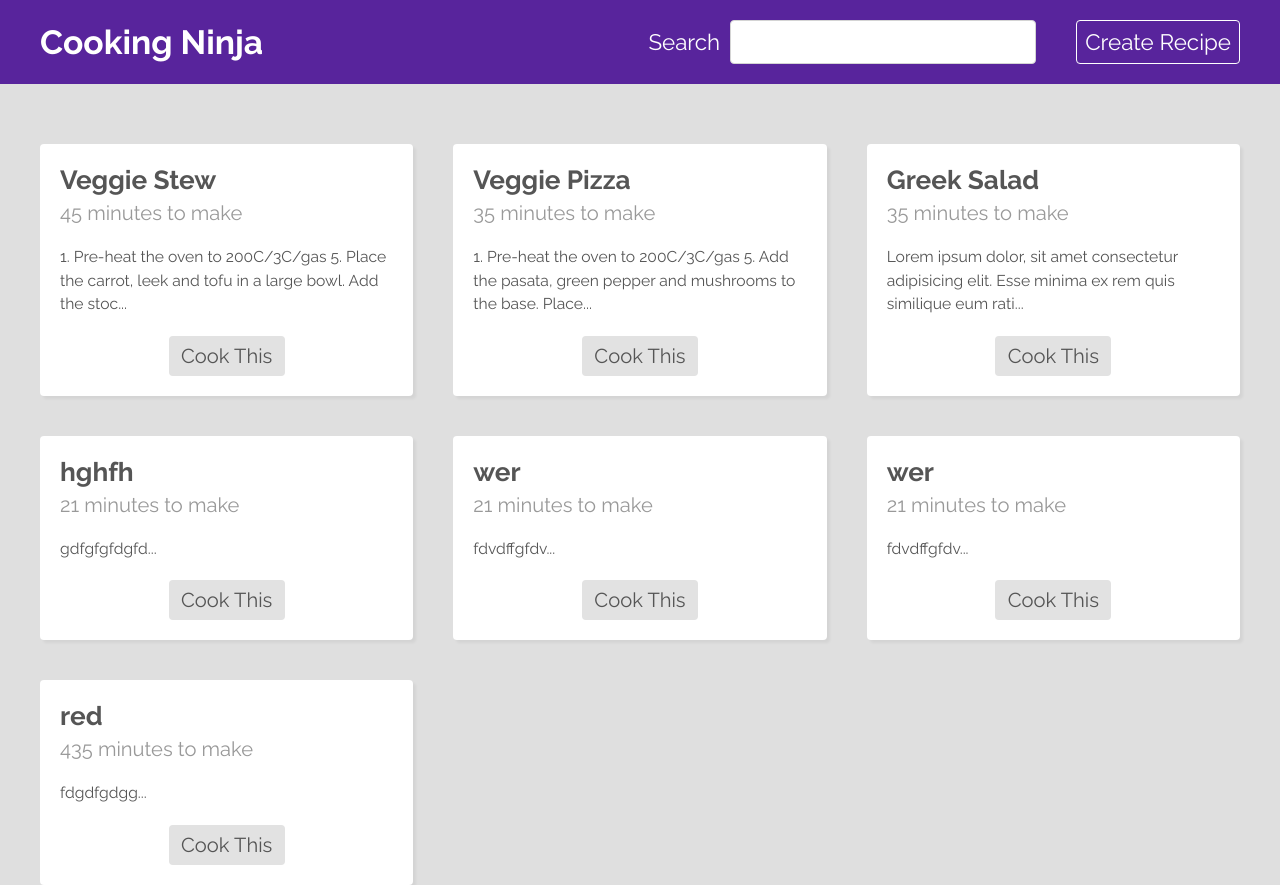
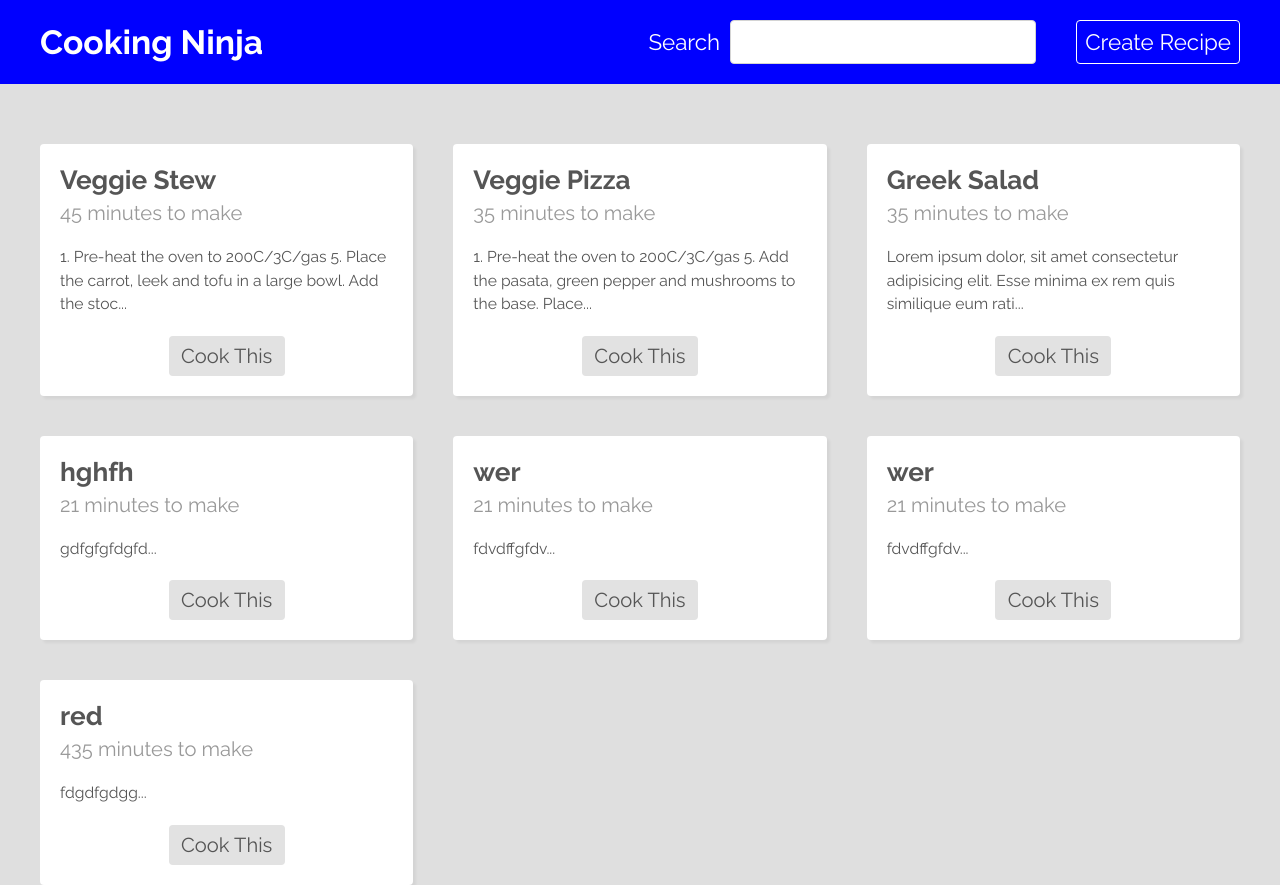
Before and after one commit to KieranWebDev/RecipeDirectory-ReactAndFirebase, a React (Create React App) app: page / in a window 1280 px wide. Built offline with nearby package versions, Linux system fonts and the light colour scheme; data requests are answered from the project's data file.

Commit message:
created useContext to change color of navbar

```diff
--- a/src/components/navbar/Navbar.js
+++ b/src/components/navbar/Navbar.js
@@ -1,14 +1,18 @@
 import { Link } from 'react-router-dom';
+import { useContext } from 'react';
 
 //styles
 import './navbar.css';
 
 //components
 import SearchBar from '../searchBar/Searchbar';
+import { ThemeContext } from '../../context/ThemeContext';
 
 export default function Navbar() {
+  const { color } = useContext(ThemeContext);
+
   return (
-    <div className="navbar">
+    <div className="navbar" style={{ background: color }}>
       <nav>
         <Link className="logo" to="/">
           <h1> Cooking Ninja</h1>
--- /dev/null
+++ b/src/context/ThemeContext.js
@@ -0,0 +1,13 @@
+import { createContext } from 'react';
+
+export const ThemeContext = createContext();
+
+export function ThemeProvider({ children }) {
+  //custom logic
+
+  return (
+    <ThemeContext.Provider value={{ color: 'blue' }}>
+      {children}
+    </ThemeContext.Provider>
+  );
+}
--- a/src/index.js
+++ b/src/index.js
@@ -2,10 +2,13 @@ import React from 'react';
 import ReactDOM from 'react-dom';
 import './index.css';
 import App from './App';
+import { ThemeProvider } from './context/ThemeContext';
 
 ReactDOM.render(
   <React.StrictMode>
-    <App />
+    <ThemeProvider>
+      <App />
+    </ThemeProvider>
   </React.StrictMode>,
   document.getElementById('root')
 );
```
